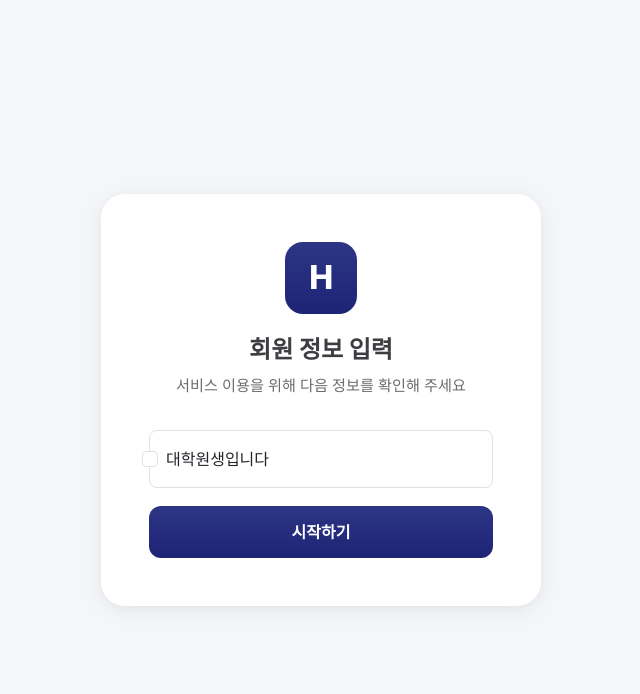
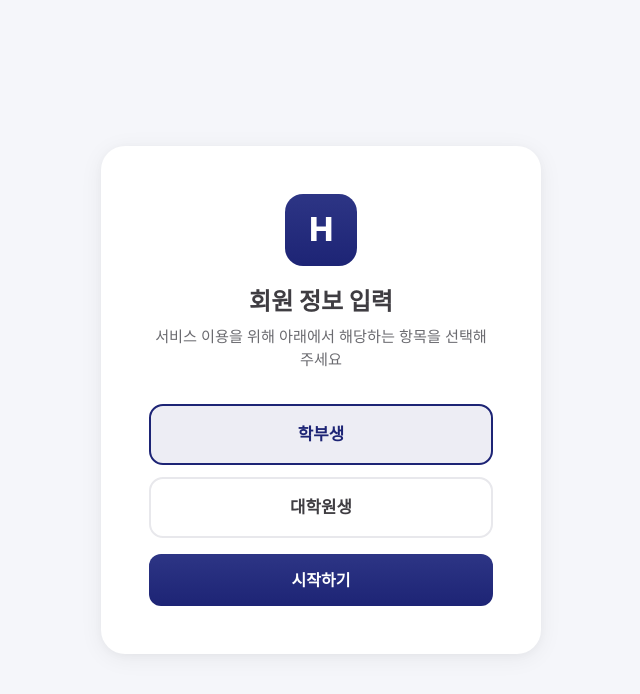
Before and after one commit to Haninqq/HyuReservation, a FastAPI app: template app/templates/initial_setup.html in a window 1280 px wide. Shown: the top 694 px of the page, without its empty margins (319-959 px from the left). Run offline with FastAPI, Linux system fonts and the light colour scheme; the template is opened without the code that fills it, so the values that code supplies are empty; some web fonts are replaced.

Commit message:
initial setup done

```diff
--- a/app/templates/initial_setup.html
+++ b/app/templates/initial_setup.html
@@ -39,7 +39,6 @@
             text-align: center;
             width: 100%;
         }
-        .setup-wrap .btn-submit { width: 100%; }
         .setup-icon {
             width: 72px;
             height: 72px;
@@ -69,18 +68,47 @@
             color: var(--hy-gray-light);
             margin-bottom: 2rem;
         }
+        .setup-form { width: 100%; }
+        .setup-option {
+            display: flex;
+            align-items: center;
+            justify-content: center;
+            padding: 1rem 1.5rem;
+            border: 2px solid #e8e8ec;
+            border-radius: 14px;
+            margin-bottom: 0.75rem;
+            font-weight: 600;
+            font-size: 1.05rem;
+            color: var(--hy-gray);
+            cursor: pointer;
+            transition: all 0.2s ease;
+        }
+        .setup-option:hover {
+            border-color: var(--hy-blue);
+            background: var(--hy-blue-soft);
+            color: var(--hy-blue);
+        }
+        .setup-option.selected {
+            border-color: var(--hy-blue);
+            background: var(--hy-blue-soft);
+            color: var(--hy-blue);
+        }
+        .setup-option:active {
+            transform: scale(0.98);
+        }
         .btn-submit {
             display: flex;
             align-items: center;
             justify-content: center;
-            gap: 12px;
             width: 100%;
             padding: 14px 24px;
+            margin-top: 1rem;
             border-radius: 12px;
             border: none;
             background: linear-gradient(180deg, #2d3585 0%, var(--hy-blue) 100%);
             font-weight: 600;
             color: #fff;
+            cursor: pointer;
             transition: all 0.2s ease;
         }
         .btn-submit:hover {
@@ -94,17 +122,23 @@
         <div class="setup-wrap">
             <div class="setup-icon"><span>H</span></div>
             <h1 class="setup-title">회원 정보 입력</h1>
-            <p class="setup-subtitle">서비스 이용을 위해 다음 정보를 확인해 주세요</p>
-            <form action="/auth/complete_setup" method="POST" class="d-flex flex-column gap-3 w-100">
-                <div class="form-check text-start border rounded-3 p-3">
-                    <input type="checkbox" class="form-check-input" id="isGraduate" name="is_graduate" value="1">
-                    <label class="form-check-label" for="isGraduate">대학원생입니다</label>
-                </div>
-                <button type="submit" class="btn btn-submit">
-                    시작하기
-                </button>
+            <p class="setup-subtitle">서비스 이용을 위해 아래에서 해당하는 항목을 선택해 주세요</p>
+            <form id="setupForm" action="/auth/complete_setup" method="POST" class="setup-form">
+                <input type="hidden" name="is_graduate" id="isGraduateInput" value="0">
+                <div class="setup-option selected" data-is-graduate="0">학부생</div>
+                <div class="setup-option" data-is-graduate="1">대학원생</div>
+                <button type="submit" class="btn-submit">시작하기</button>
             </form>
         </div>
     </div>
+    <script>
+        document.querySelectorAll('.setup-option').forEach(function(el) {
+            el.addEventListener('click', function() {
+                document.querySelectorAll('.setup-option').forEach(function(o) { o.classList.remove('selected'); });
+                this.classList.add('selected');
+                document.getElementById('isGraduateInput').value = this.dataset.isGraduate;
+            });
+        });
+    </script>
 </body>
 </html>
```
Also changed, not shown: app/routers/auth.py (+3 -8 lines).
